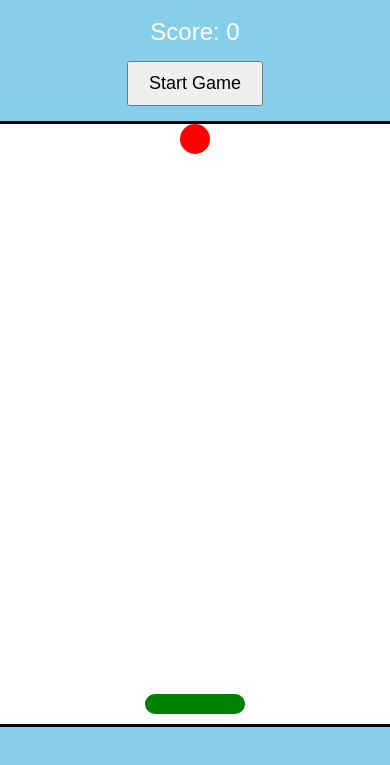
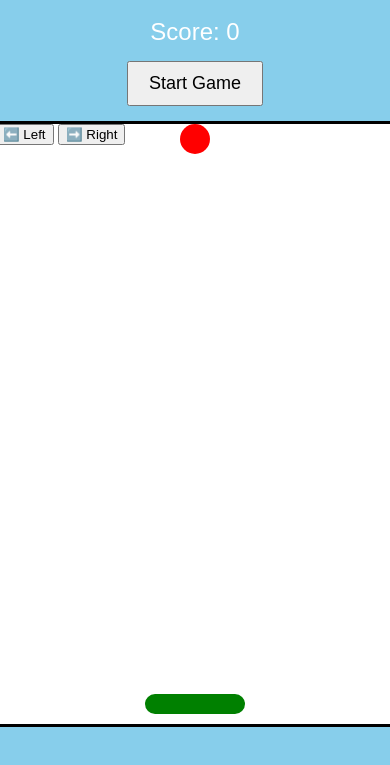
Before and after one commit to nandinihub-99/Tic-Tac-Toe, a plain HTML site: page index.html in a window 390 px wide. Shown: the part 61-826 px from the top of the page. Drawn offline with Linux system fonts and the light colour scheme.

Commit message:
update mobile control

```diff
--- a/index.html
+++ b/index.html
@@ -16,6 +16,9 @@
     <div id="game">
         <div id="ball"></div>
         <div id="basket"></div>
+        <div>
+  <button onclick="moveLeft()">⬅️ Left</button>
+  <button onclick="moveRight()">➡️ Right</button>
     </div>
 
     <script src="script.js"></script>
--- a/script.js
+++ b/script.js
@@ -54,3 +54,16 @@ startBtn.addEventListener("click", () => {
     gameInterval = setInterval(updateGame, 30);
   }
 });
+function moveLeft() {
+  if (basketX > 0) {
+    basketX -= 20;
+    basket.style.left = basketX + "px";
+  }
+}
+
+function moveRight() {
+  if (basketX < 220) {
+    basketX += 20;
+    basket.style.left = basketX + "px";
+  }
+}
```
